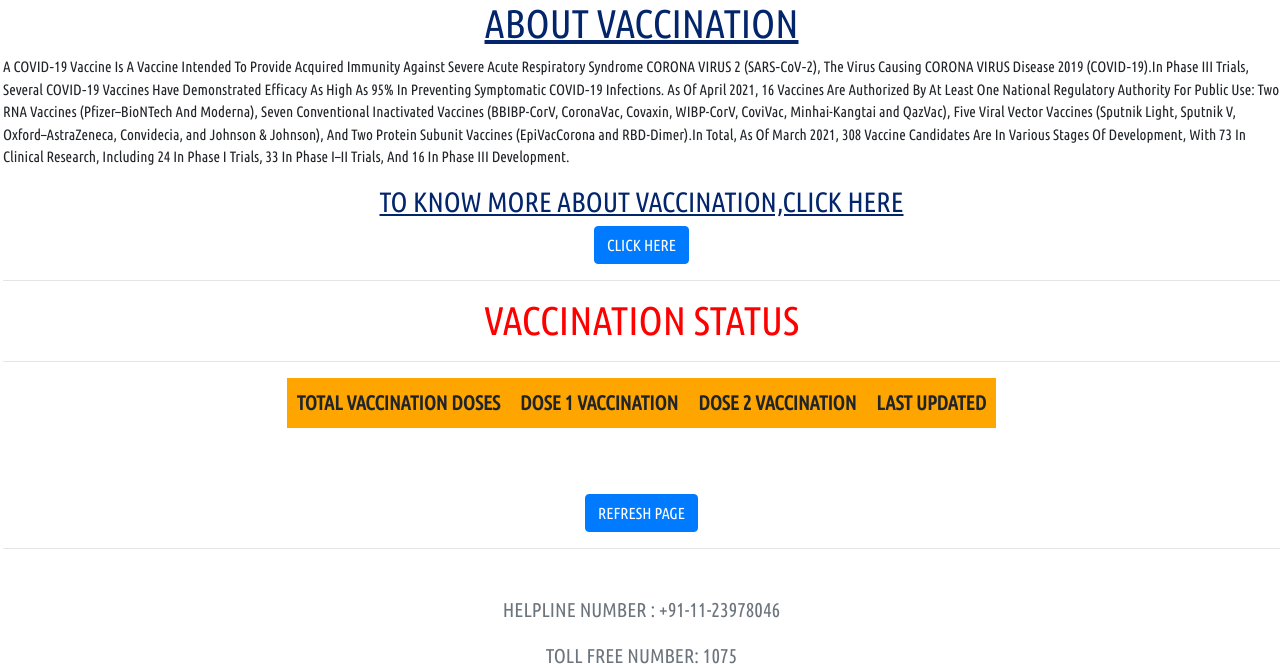
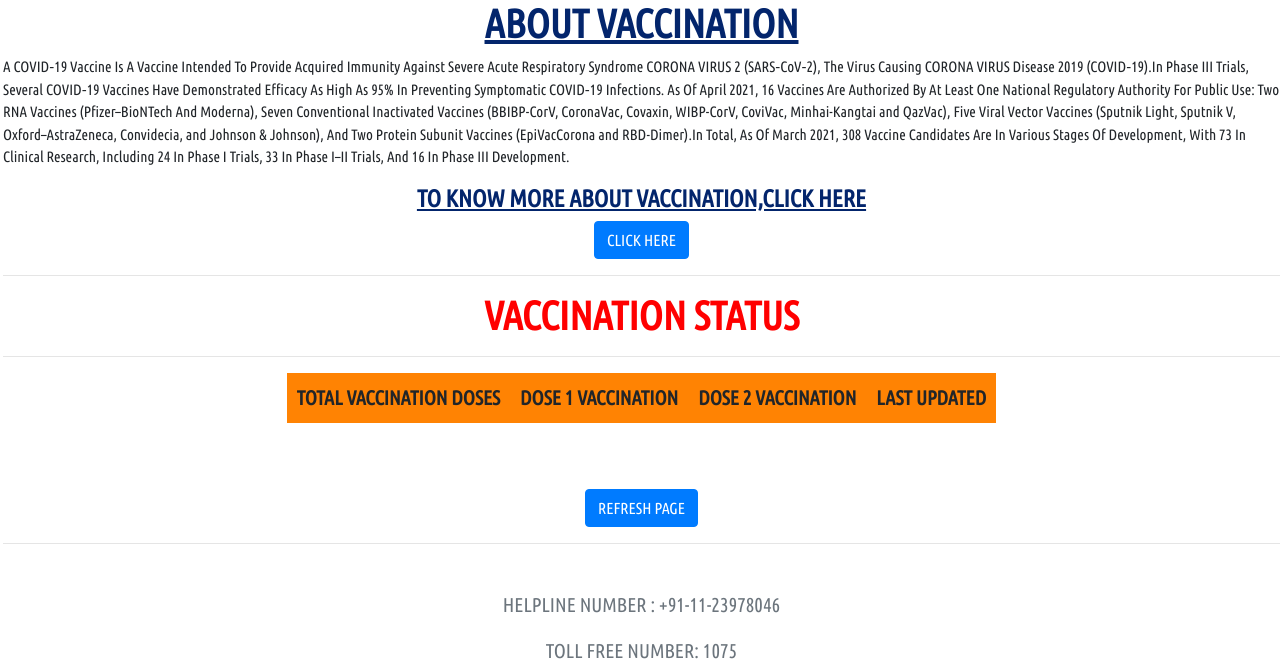
Before and after one commit to Ajay-Rebase/django-project-covid-19, a Django app: page /accounts/vaccine in a window 1280 px wide. Shown: the part 86-754 px from the top of the page. Run offline with Django 3.2, Linux system fonts and the light colour scheme; lists and menus that the app fills with data are empty; some libraries are stand-ins or nearby versions; some web fonts are replaced.

Commit message:
Aarogya Setu

```diff
--- a/accounts/templates/accounts/result.html
+++ b/accounts/templates/accounts/result.html
@@ -102,6 +102,7 @@
         </nav>
     </header>
     <center>
+        <br>
         <h2 style="color:#03256c"><u><b>COVID-19 PREDICTION</b></u></h2>
         <hr>
         <h5 style="color: #bb371a;"><b>{{ans}}</b></h5>
--- a/accounts/templates/accounts/vaccine.html
+++ b/accounts/templates/accounts/vaccine.html
@@ -22,7 +22,7 @@
     font-family: 'Encode Sans Semi Condensed', sans-serif;
     font-family: 'Ubuntu Condensed', sans-serif;
     padding-left: 3px;
-    font-size:20px;
+    font-size: 20px;
   }
 
   .ubuntu {
@@ -83,7 +83,7 @@
     </nav>
   </header>
   <center>
-    <h1 style="color: #03256c;"><u>ABOUT VACCINATION</u></h1>
+    <h1 style="color: #03256c;"><u><b>ABOUT VACCINATION</b></u></h1>
   </center>
   <div class="font">
     <p>
@@ -96,10 +96,11 @@
       Oxford–AstraZeneca, Convidecia, and Johnson & Johnson), And Two Protein Subunit Vaccines (EpiVacCorona and
       RBD-Dimer).In Total, As Of March 2021, 308 Vaccine Candidates Are In Various Stages Of Development, With 73 In
       Clinical Research, Including 24 In Phase I Trials, 33 In Phase I–II Trials, And 16 In Phase III Development.
+
     </p>
   </div>
   <center>
-    <h3 style="color: #03256c;"><u>TO KNOW MORE ABOUT VACCINATION,CLICK HERE</u></h3>
+    <h4 style="color: #03256c;"><u><b>TO KNOW MORE ABOUT VACCINATION,CLICK HERE</b></u></h4>
     <a href="https://www.cowin.gov.in/faq"><button class="btn btn-primary">CLICK HERE</button></a>
   </center>
   <script>
@@ -120,12 +121,12 @@
   </script>
   <div align="center">
     <hr>
-    <h1 style="color: red;">VACCINATION STATUS</h1>
+    <h1 style="color: red;"><b>VACCINATION STATUS</b></h1>
     <hr>
     <div class="ubuntu">
       <table class="table-responsive-sm">
         <thead>
-          <tr style="background-color:orange;">
+          <tr style="background-color:#ff8303;">
             <th style="padding: 10px">TOTAL VACCINATION DOSES</th>
             <th style="padding:10px">DOSE 1 VACCINATION</th>
             <th style="padding:10px">DOSE 2 VACCINATION</th>
```
Also changed, not shown: accounts/templates/accounts/statistics.html (+4 -4 lines).
